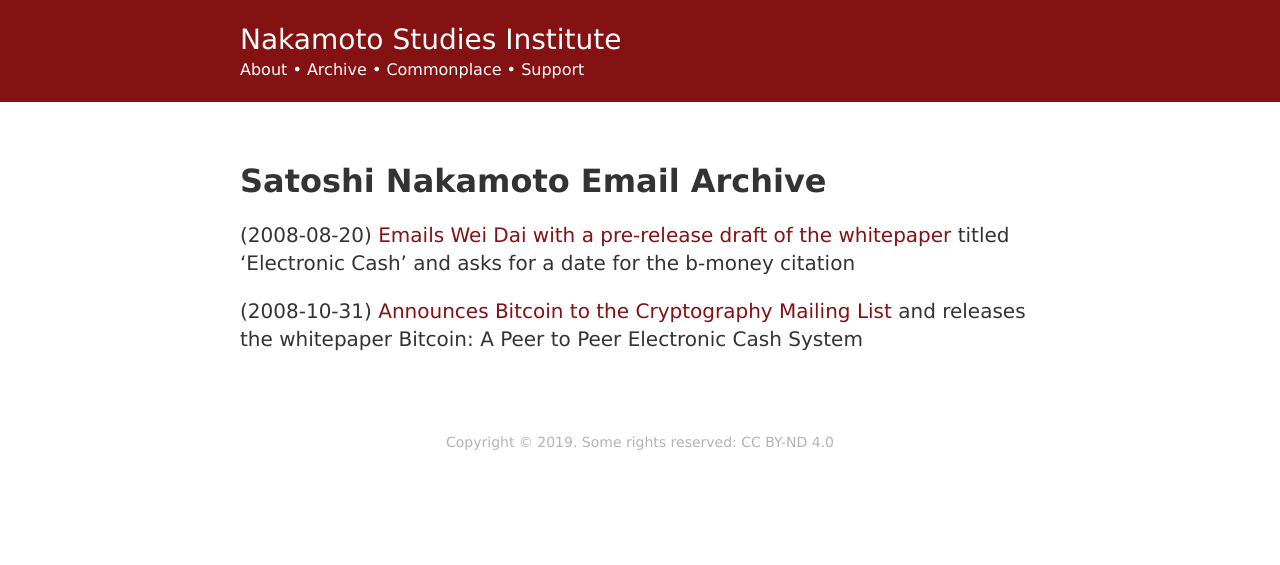
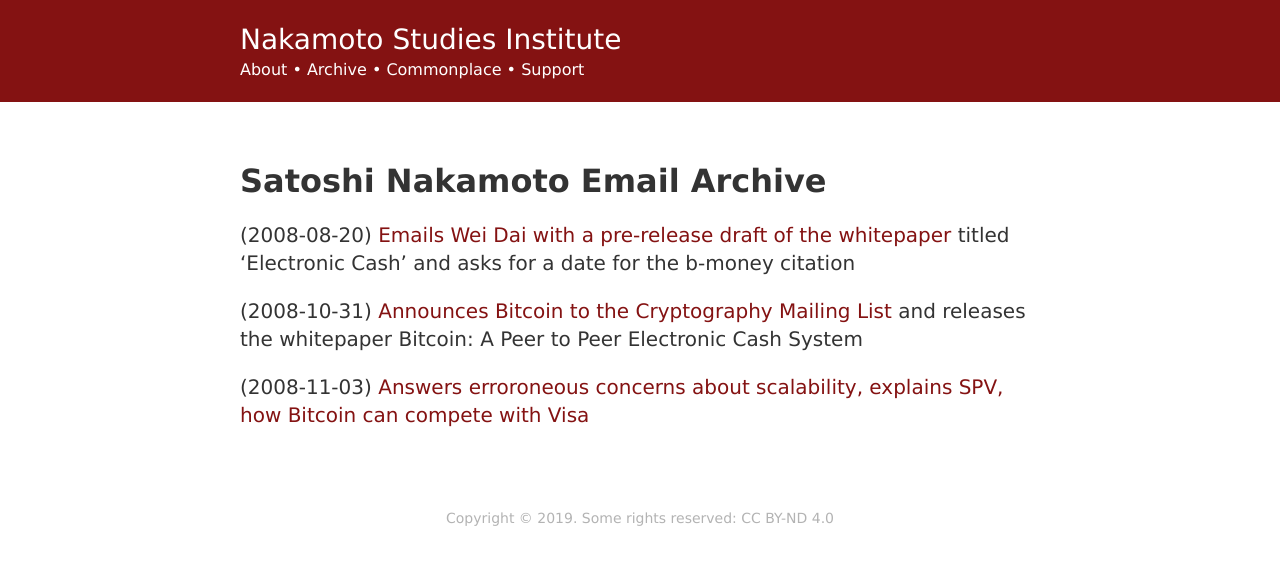
Before and after one commit to derykmakgill/nsi, a Jekyll site: the page built from index.md, in a window 1280 px wide. Shown: the top 565 px of the page. Built offline with Jekyll 4.4.1, drawn with Linux system fonts in a browser that asks for light colours; our own code applies the rules of GitHub Pages for plain Markdown files.

Commit message:
Update index.md

```diff
--- a/index.md
+++ b/index.md
@@ -7,3 +7,5 @@
 (2008-08-20) [Emails Wei Dai with a pre-release draft of the whitepaper](/) titled ‘Electronic Cash’ and asks for a date for the b-money citation
 
 (2008-10-31) [Announces Bitcoin to the Cryptography Mailing List](/) and releases the whitepaper Bitcoin: A Peer to Peer Electronic Cash System
+
+(2008-11-03) [Answers erroroneous concerns about scalability, explains SPV, how Bitcoin can compete with Visa](/)
```
